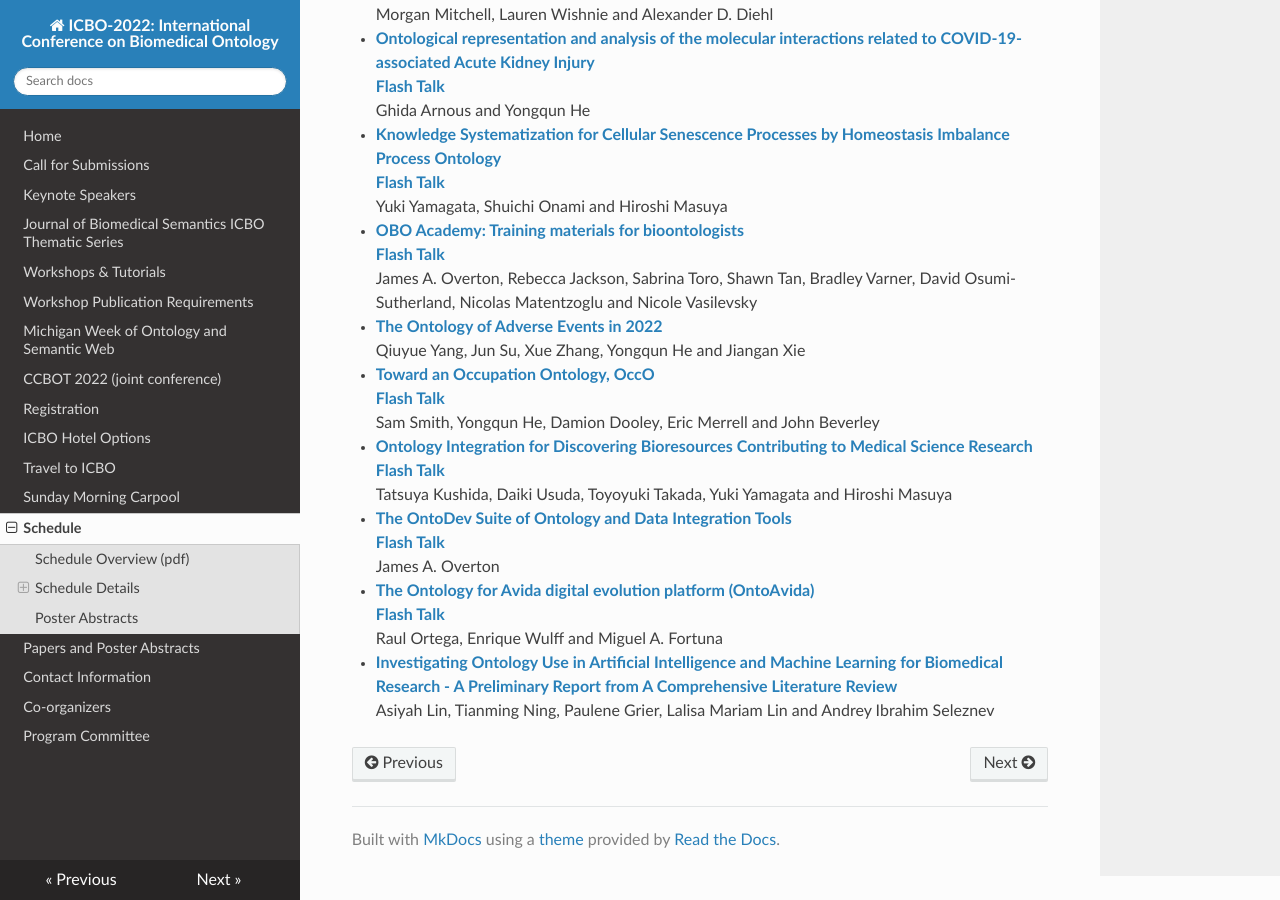
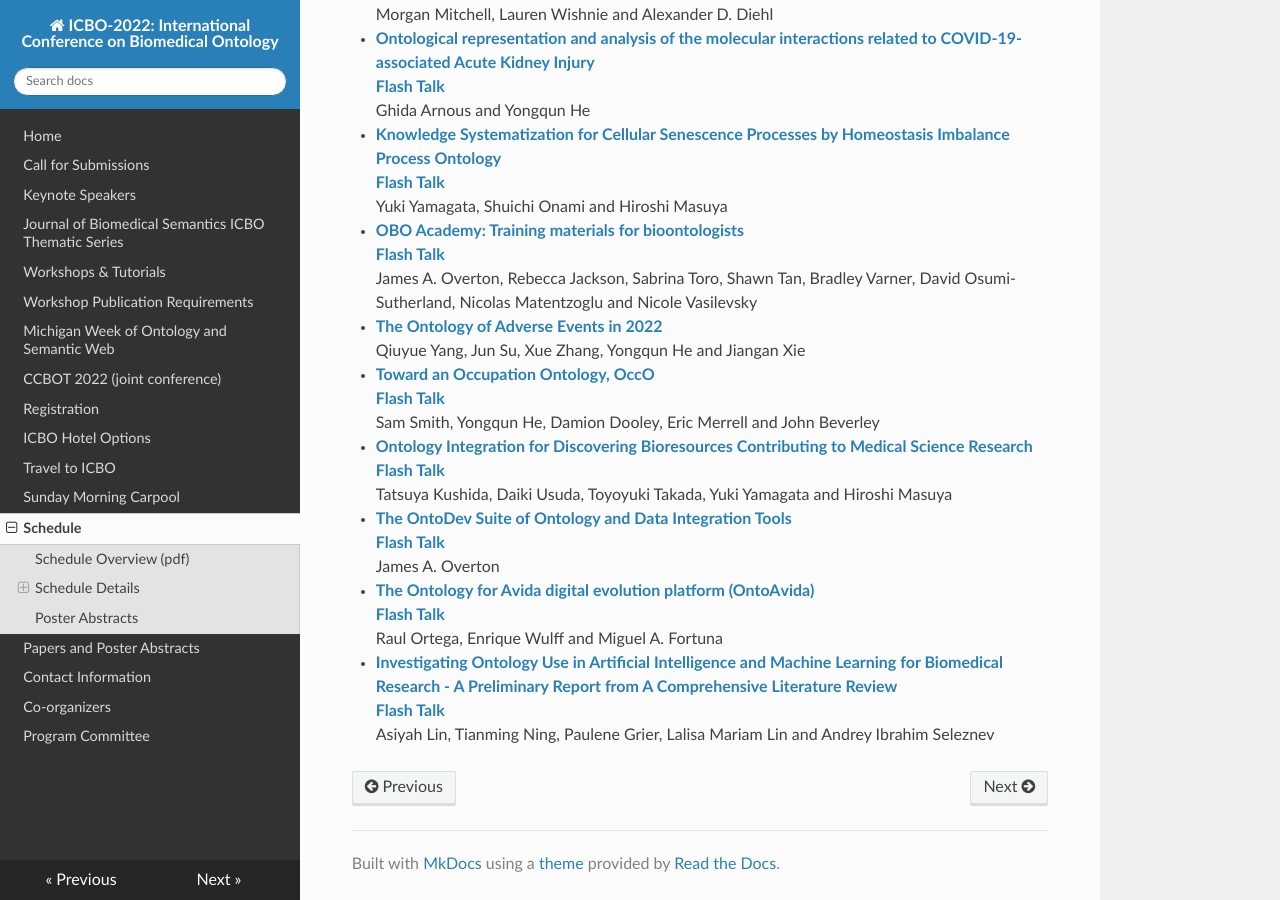
Before and after one commit to johnbeve/BFO-Organization, an MkDocs documentation site: the page built from docs/icbo-schedule.md, in a window 1280 px wide and 900 px high, scrolled down 6726 px. Built offline with MkDocs 1.6.1, drawn with Linux system fonts in a browser that asks for light colours; nearby versions of some CDN libraries.

Commit message:
update schedule

```diff
--- a/docs/icbo-schedule.md
+++ b/docs/icbo-schedule.md
@@ -296,4 +296,5 @@ _The Importance of Ontologies to Connect Data, Enhance Software, and Create a Da
   **[Flash Talk](flash-talks/OntoAvida.pdf)**
   Raul Ortega, Enrique Wulff and Miguel A. Fortuna
 - **[Investigating Ontology Use in Artificial Intelligence and Machine Learning for Biomedical Research - A Preliminary Report from A Comprehensive Literature Review](papers/Investigating_Ontology_Use_in_Artificial Intelligence_and_Machine_Learning_for_Biomedical_Research.pdf)**
+  **[Flash Talk](flash-talks/Ontology_Use_in_AI_and_ML.pdf)**
   Asiyah Lin, Tianming Ning, Paulene Grier, Lalisa Mariam Lin and Andrey Ibrahim Seleznev
```
Also changed, not shown: 1 other file.
